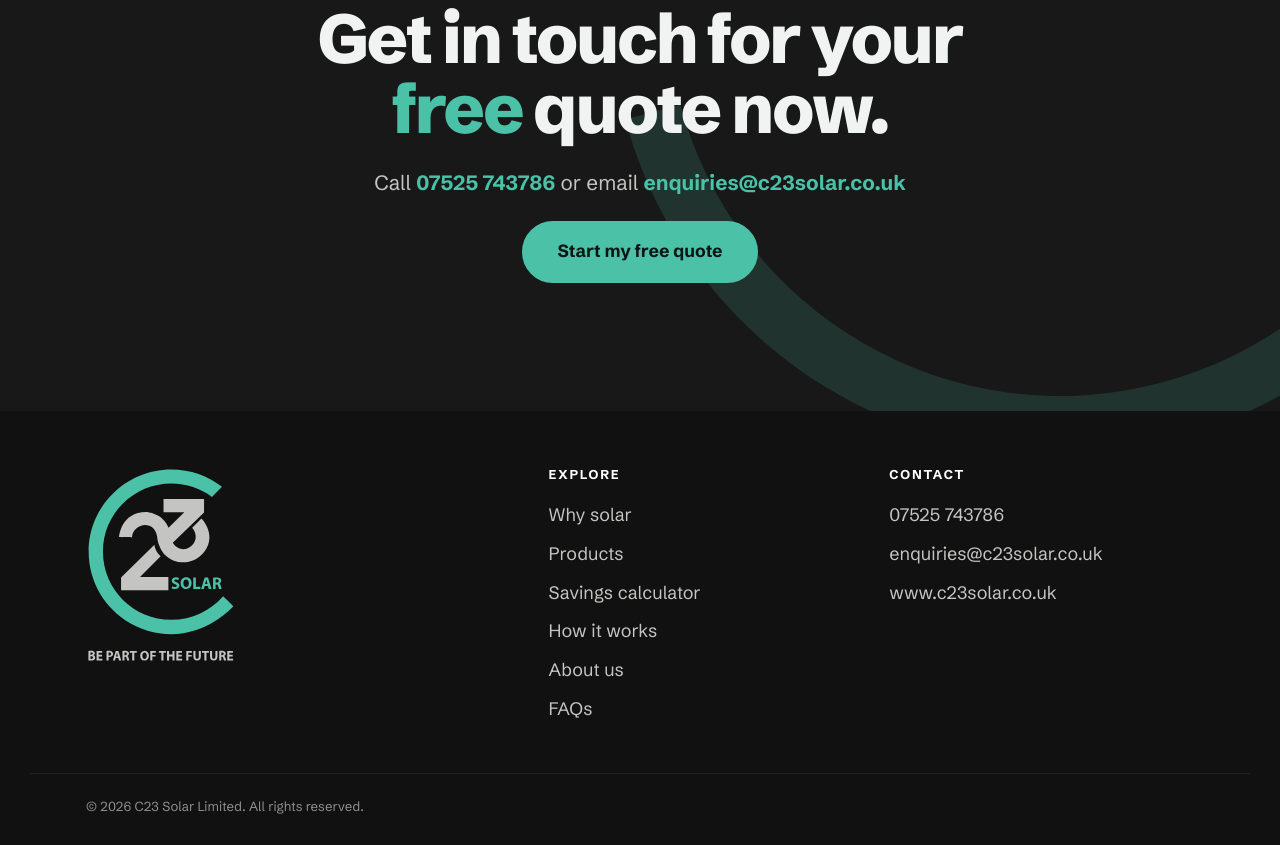
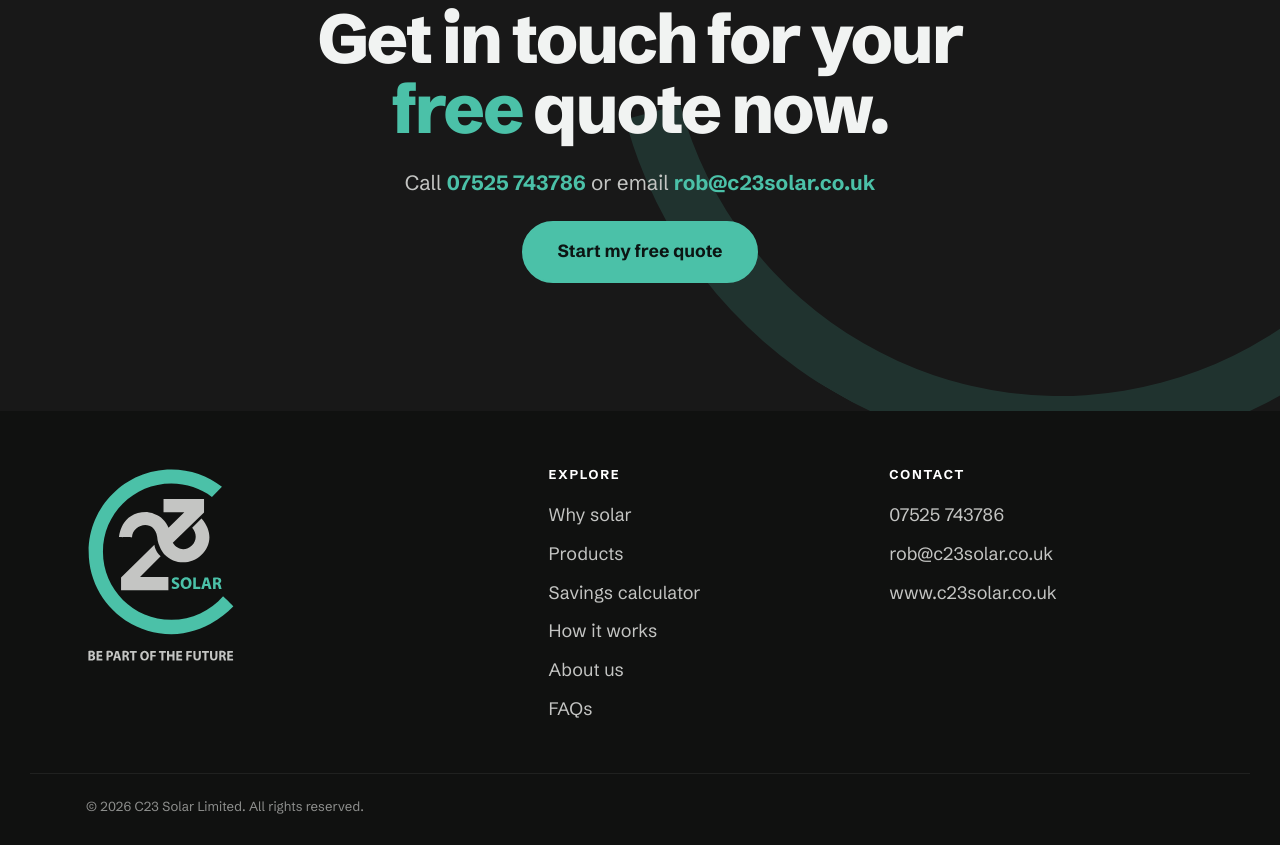
Before and after one commit to SolarRobOEP/C23Solar, a plain HTML site: page index.html in a window 1280 px wide. Shown: the part 6999-7844 px from the top of the page. Drawn offline with Linux system fonts and the light colour scheme.

Commit message:
Send enquiries to rob@c23solar.co.uk
Co-Authored-By: Claude Opus 5.5 <noreply@anthropic.com>
Claude-Session: https://claude.ai/code/session_01R9ytiVP4bWdVen8eMNKyi7

```diff
--- a/index.html
+++ b/index.html
@@ -59,7 +59,7 @@
           <p class="hero__call">Prefer to talk? <a href="tel:+447525743786">07525 743786</a></p>
         </div>
 
-        <form class="quote" id="quote" data-email="enquiries@c23solar.co.uk" novalidate aria-labelledby="quote-title">
+        <form class="quote" id="quote" data-email="rob@c23solar.co.uk" novalidate aria-labelledby="quote-title">
           <div class="quote__head">
             <h2 id="quote-title">Get your <span>free</span> quote</h2>
             <p>It takes about a minute. <span id="quote-step">Step 1 of 3</span></p>
@@ -314,7 +314,7 @@
       <div class="cta__ring" aria-hidden="true"></div>
       <div class="wrap cta__inner reveal">
         <h2>Get in touch for your <span>free</span> quote now.</h2>
-        <p>Call <a href="tel:+447525743786">07525 743786</a> or email <a href="mailto:enquiries@c23solar.co.uk">enquiries@c23solar.co.uk</a></p>
+        <p>Call <a href="tel:+447525743786">07525 743786</a> or email <a href="mailto:rob@c23solar.co.uk">rob@c23solar.co.uk</a></p>
         <a class="btn btn--big" href="#quote">Start my free quote</a>
       </div>
     </section>
@@ -330,7 +330,7 @@
       <div>
         <h3>Contact</h3>
         <a href="tel:+447525743786">07525 743786</a>
-        <a href="mailto:enquiries@c23solar.co.uk">enquiries@c23solar.co.uk</a>
+        <a href="mailto:rob@c23solar.co.uk">rob@c23solar.co.uk</a>
         <a href="https://www.c23solar.co.uk">www.c23solar.co.uk</a>
       </div>
     </div>
```
Also changed, not shown: 1 other file.
